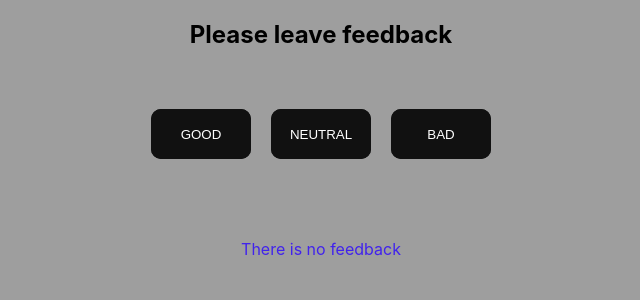
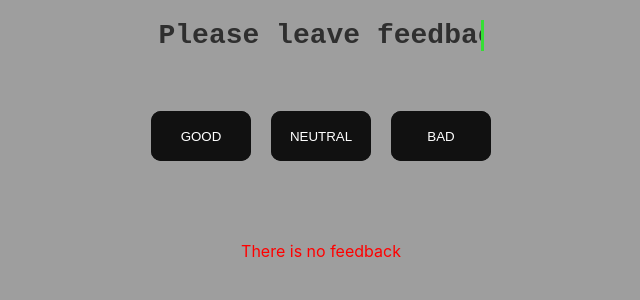
Before and after one commit to Dmytroukraine/goit-react-hw-02-feedback, a React (Create React App) app: page / in a window 1280 px wide. Shown: the top 300 px of the page, without its empty margins (319-959 px from the left). Built offline with nearby package versions, Linux system fonts and the light colour scheme.

Commit message:
repaire not+section+app!!! must work

```diff
--- a/src/components/App.jsx
+++ b/src/components/App.jsx
@@ -3,6 +3,7 @@ import { Statistics } from './Statistics/Statistics';
 import { FeedBackOptions } from './FeedbackOptions/FeedbackOptions';
 import { Section } from './Section/Section';
 import { Notification } from './Notification/Notification';
+
 
 class App extends Component {
   state = { good: 0, neutral: 0, bad: 0 };
--- a/src/components/Notification/Notification.module.css
+++ b/src/components/Notification/Notification.module.css
@@ -1,5 +1,5 @@
 .notification {
     text-align: center;
     margin-top: 15px;
-    color: rgb(65, 35, 236);
+    color: rgb(255, 0, 0);
   }
--- a/src/components/Section/Section.module.css
+++ b/src/components/Section/Section.module.css
@@ -10,3 +10,33 @@
   .section__title {
     margin-bottom: 10px;
   }
+
+
+  .section__title {
+  border-right: solid 3px rgb(251, 255, 0);
+  white-space: nowrap;
+  overflow: hidden;
+  font-family: 'Source Code Pro', monospace;
+  font-size: 28px;
+  color: rgba(0, 0, 0, 0.7);
+}
+
+/* Animation */
+.section__title {
+  animation: animated-text 4s steps(29,end) 1s 1 normal both,
+             animated-cursor 600ms steps(29,end) infinite;
+}
+
+/* text animation */
+
+@keyframes animated-text{
+  from{width: 0;}
+  to{width: 322px;}
+}
+
+/* cursor animations */
+
+@keyframes animated-cursor{
+  from{border-right-color: rgba(0,255,0,.75);}
+  to{border-right-color: transparent;}
+}
```
